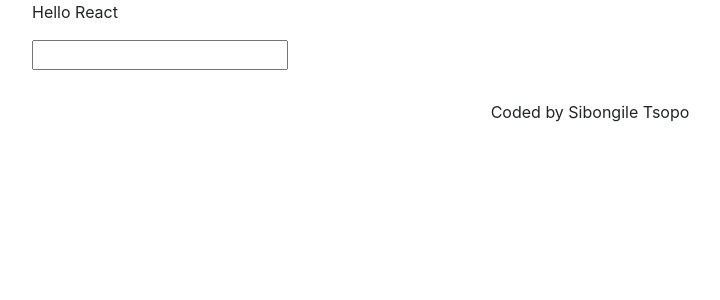
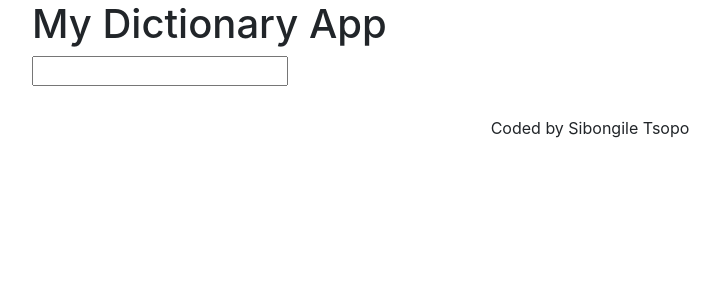
Before and after one commit to SibongileT88/dictionary-project, a React (Create React App) app: page / in a window 1280 px wide. Shown: the top 300 px of the page, without its empty margins (50-770 px from the left). Built offline with nearby package versions, Linux system fonts and the light colour scheme.

Commit message:
Changed the heading

```diff
--- a/src/App.js
+++ b/src/App.js
@@ -6,7 +6,7 @@ export default function App() {
     <div className="App">
       <div className="container">
         <header className="App-header">
-          <p>Hello React</p>
+          <h1>My Dictionary App</h1>
         </header>
         <main>
           <Dictionary />
```
